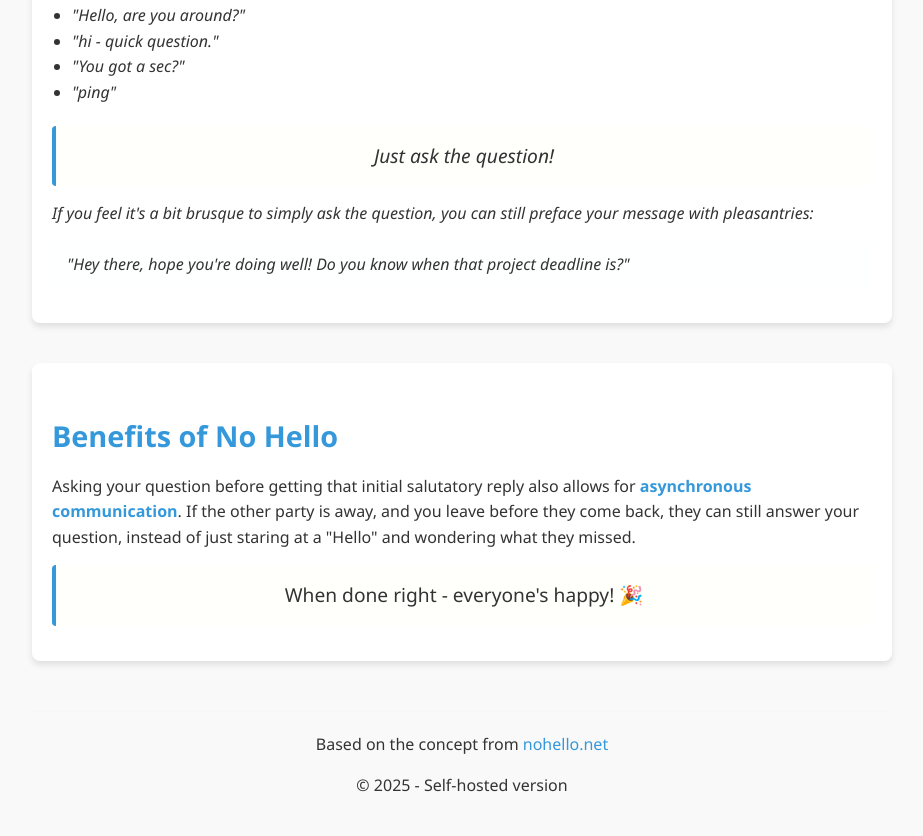
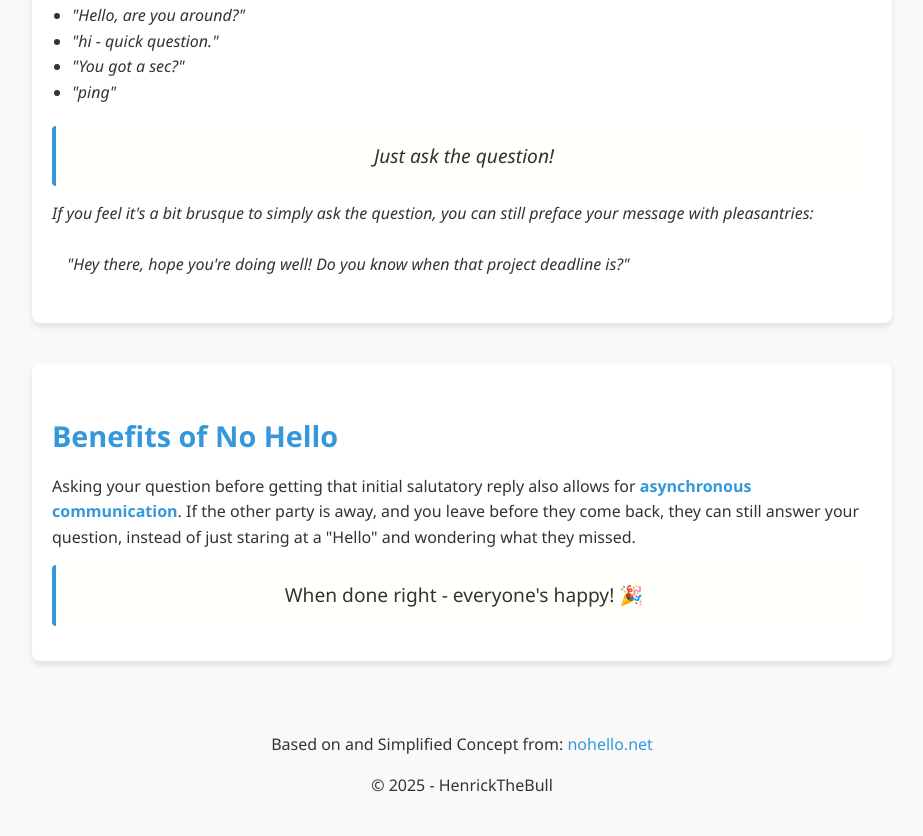
Before and after one commit to HenrickTheBull/littlelink, a plain HTML site: page nohello.html in a window 1280 px wide. Shown: the part 1389-2225 px from the top of the page, without its empty margins (178-1101 px from the left). Drawn offline with Linux system fonts and the light colour scheme.

Commit message:
Update footer text for clarity and attribution

```diff
--- a/nohello.html
+++ b/nohello.html
@@ -113,8 +113,8 @@
     </main>
 
     <footer>
-        <p>Based on the concept from <a href="http://nohello.net/en/" target="_blank">nohello.net</a></p>
-        <p>&copy; <span id="current-year">2025</span> - Self-hosted version</p>
+        <p>Based on and Simplified Concept from:  <a href="http://nohello.net/en/" target="_blank">nohello.net</a></p>
+        <p>&copy; <span id="current-year">2025</span> - HenrickTheBull</p>
     </footer>
 
     <script>
```
